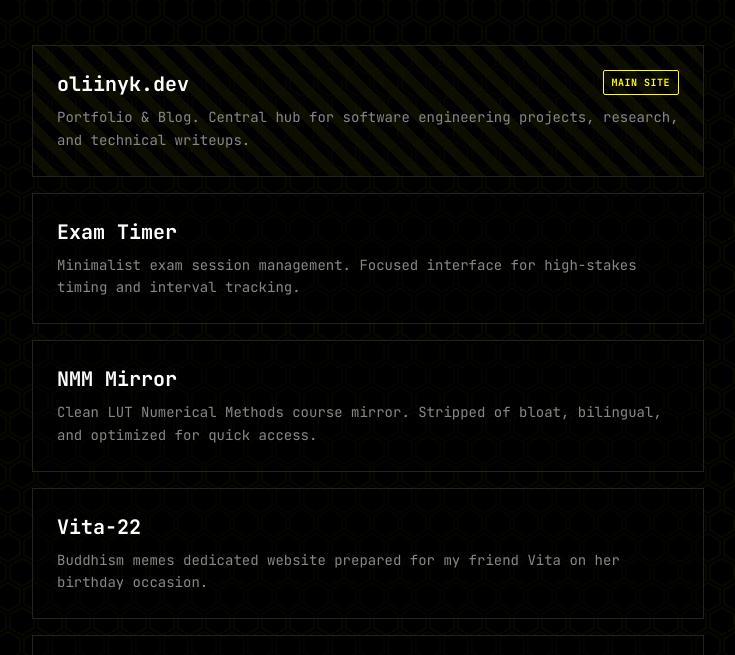
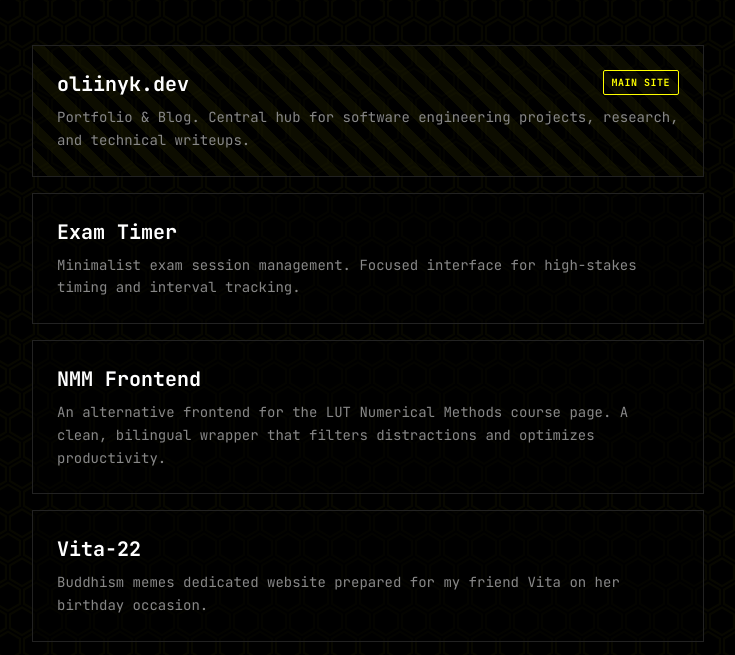
Before and after one commit to oliynykmax/oliynykmax.github.io, a plain HTML site: page index.html in a window 1280 px wide. Shown: the part 138-793 px from the top of the page, without its empty margins (272-1007 px from the left). Drawn offline with nearby package versions, Linux system fonts and the light colour scheme.

Commit message:
Rename NMM to Frontend and update terminology

```diff
--- a/index.html
+++ b/index.html
@@ -77,9 +77,9 @@
             <!-- Project Card: nmm -->
             <a href="https://oliynykmax.github.io/nmm" class="group block p-6 border border-border bg-black/50 hover:border-yellow transition-all duration-300 card-glow">
                 <div class="mb-2">
-                    <h2 class="text-xl font-bold group-hover:text-yellow transition-colors">NMM Mirror</h2>
+                    <h2 class="text-xl font-bold group-hover:text-yellow transition-colors">NMM Frontend</h2>
                 </div>
-                <p class="text-text-muted text-sm leading-relaxed">Clean LUT Numerical Methods course mirror. Stripped of bloat, bilingual, and optimized for quick access.</p>
+                <p class="text-text-muted text-sm leading-relaxed">An alternative frontend for the LUT Numerical Methods course page. A clean, bilingual wrapper that filters distractions and optimizes productivity.</p>
             </a>
 
             <!-- Project Card: vita-22 -->
```
